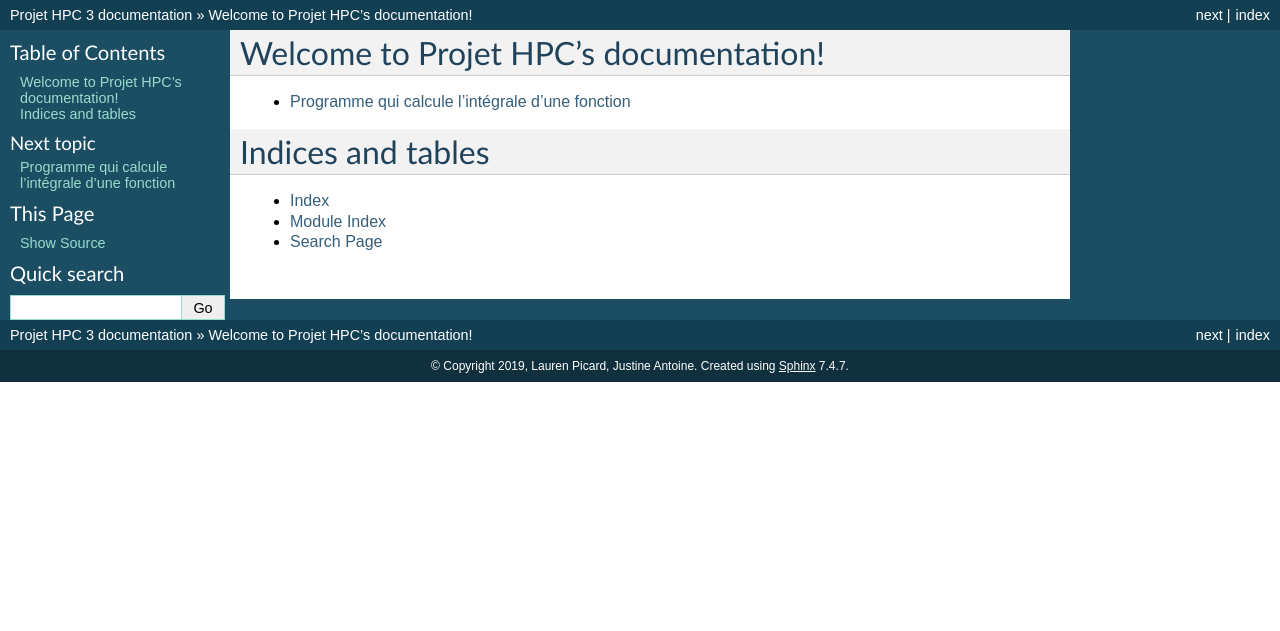
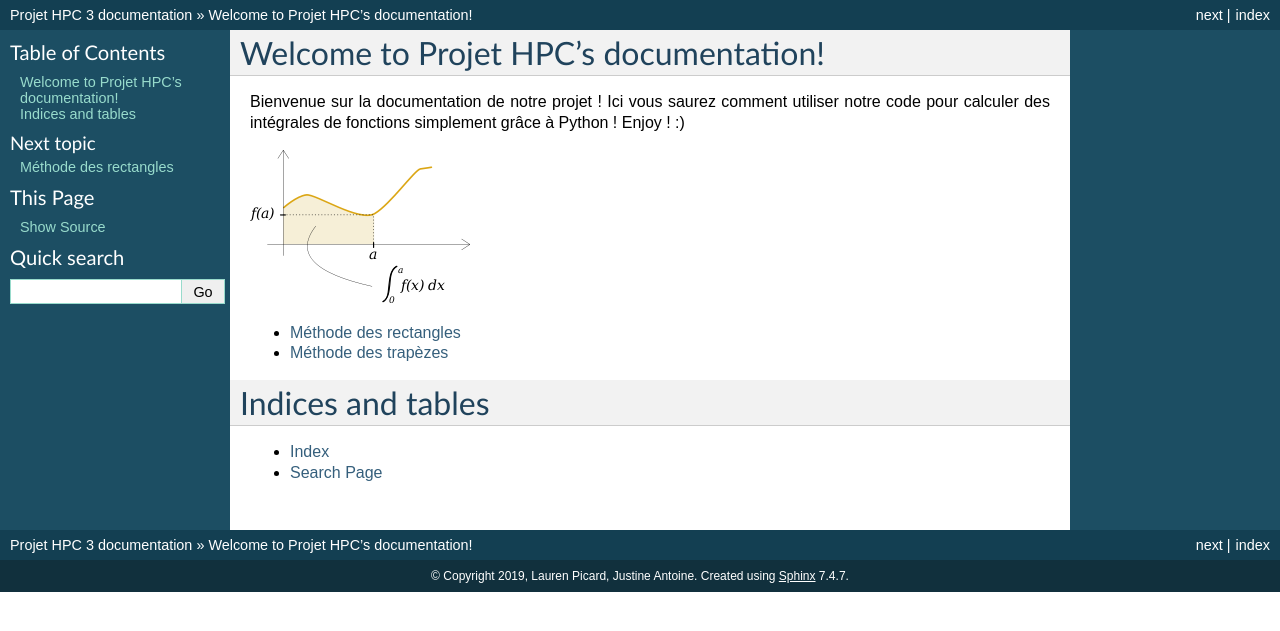
Before and after one commit to lauw04/HPC-SP, a Sphinx documentation site: the page built from doc/source/index.rst, in a window 1280 px wide. Shown: the top 631 px of the page. Built offline with Sphinx 7.4.7, drawn with Linux system fonts in a browser that asks for light colours; pages that are not in the unit, such as notebooks, are missing from menus.

Commit message:
Réagencement des fichiers

```diff
--- a/doc/source/index.rst
+++ b/doc/source/index.rst
@@ -6,16 +6,21 @@
 Welcome to Projet HPC's documentation!
 ======================================
 
+Bienvenue sur la documentation de notre projet ! Ici vous saurez comment utiliser notre code pour calculer des intégrales de fonctions simplement grâce à Python !
+Enjoy ! :)
+
+.. image:: ../IMAGE/image.png
+
 
 .. toctree::
    :maxdepth: 2
 
-   modules
+   rect
+   trap
 
 
 Indices and tables
 ==================
 
 * :ref:`genindex`
-* :ref:`modindex`
 * :ref:`search`
--- a/doc/source/modules.rst
+++ b/doc/source/modules.rst
@@ -1,8 +1,8 @@
-Programme qui calcule l'intégrale d'une fonction
-================================================
-.. image:: ../image.png
+CALCULER DES INTÉGRALES
+=======================
 
 .. toctree::
    :maxdepth: 4
 
-   tp
+   rect
+   trap
```
Also changed, not shown: doc/source/rect.rst (added, +8 -0 lines), doc/source/trap.rst (added, +8 -0 lines), doc/IMAGE/image.png (added), doc/IMAGE/rect.png (added), doc/IMAGE/trap.png (added).
